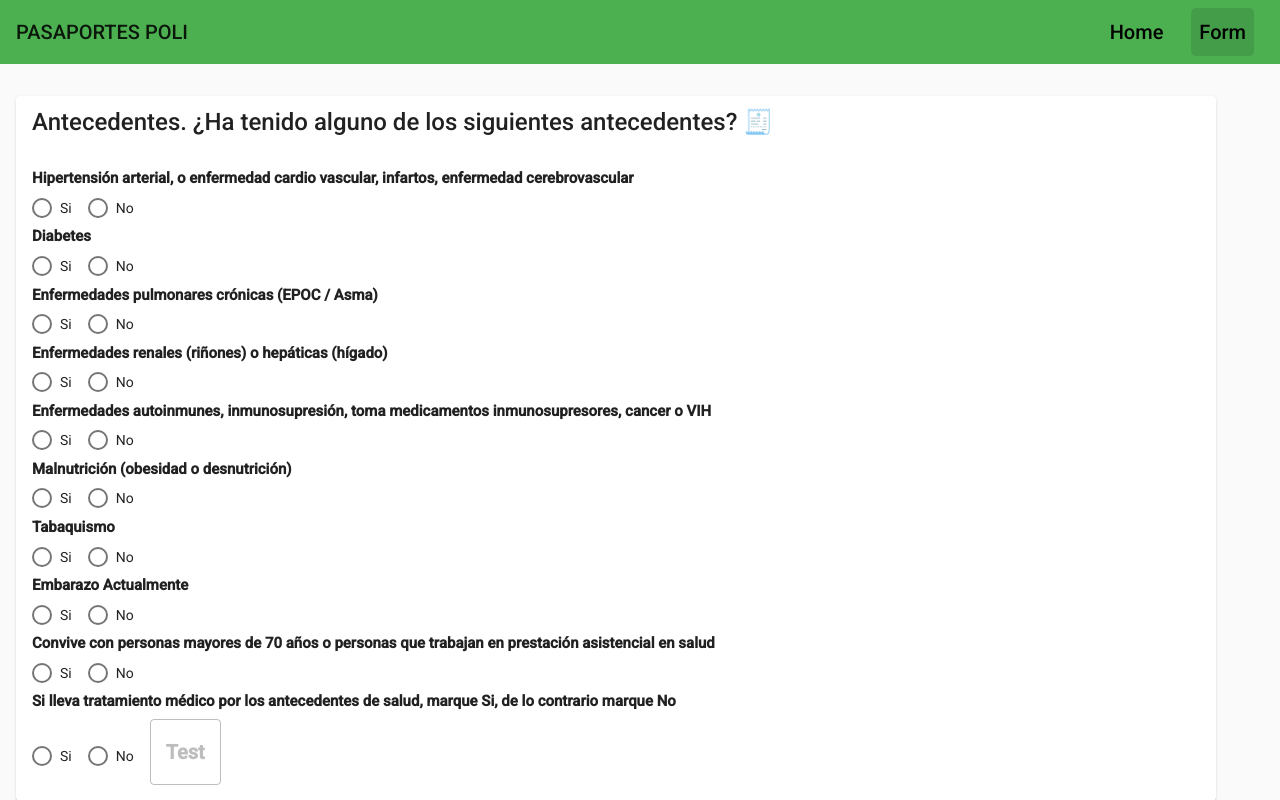
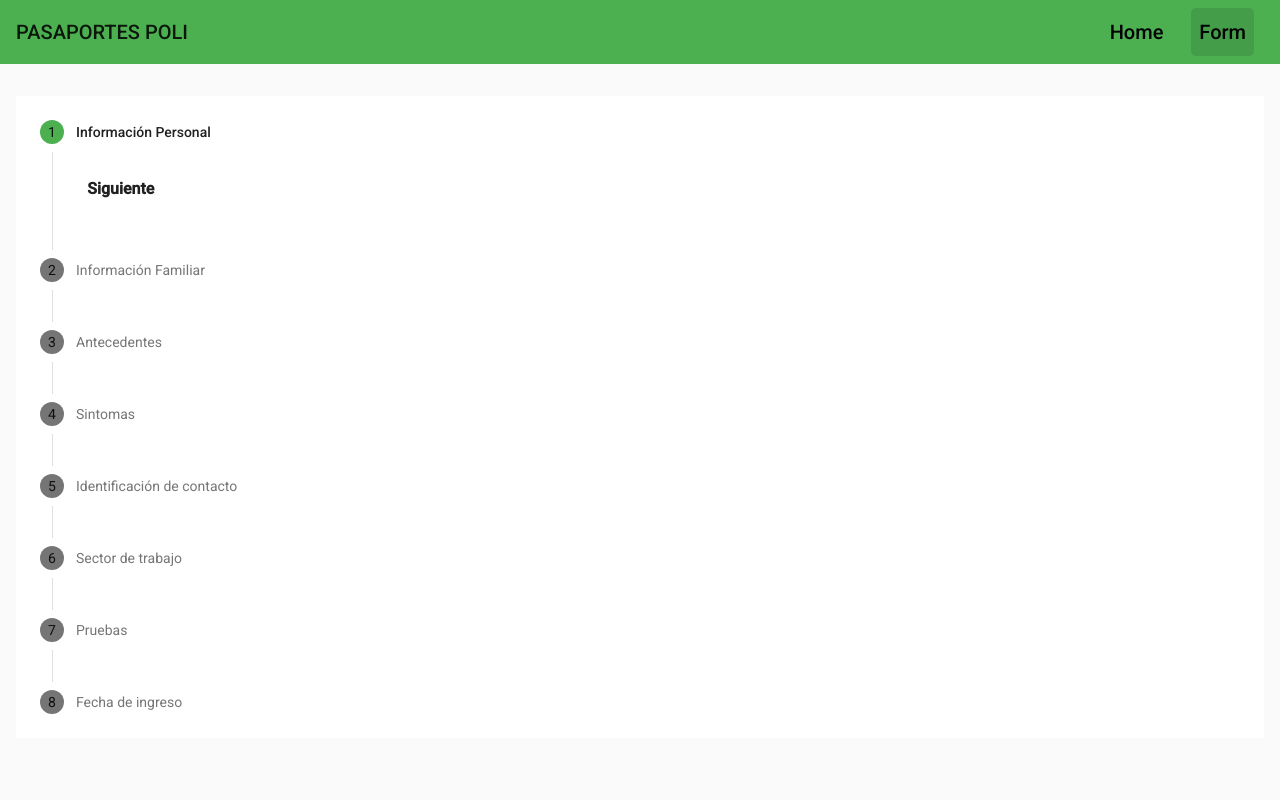
Before and after one commit to ditu474/frontend-proyecto-bd2, an Angular app: page /form in a window 1280 px wide. Built offline with nearby package versions, Linux system fonts and the light colour scheme.

Commit message:
Feature: Added steps to form

```diff
--- a/src/app/app.module.ts
+++ b/src/app/app.module.ts
@@ -16,6 +16,7 @@ import {MatRadioModule} from '@angular/material/radio';
 import {MatSelectModule} from '@angular/material/select';
 import { HttpClientModule } from '@angular/common/http';
 import { MatSnackBarModule } from '@angular/material/snack-bar';
+import {MatStepperModule} from '@angular/material/stepper';
 
 // Modules
 import { AppRoutingModule } from './app-routing.module';
@@ -55,6 +56,7 @@ import { BooleanRadioGroupComponent } from './components/form/boolean-radio-grou
     MatRadioModule,
     MatSelectModule,
     MatSnackBarModule,
+    MatStepperModule
   ],
   providers: [],
   bootstrap: [AppComponent]
--- a/src/app/components/form/card/card.component.css
+++ b/src/app/components/form/card/card.component.css
@@ -1,4 +1,3 @@
 mat-card {
-  margin: 0 0 2rem 0;
-  max-width: 1200px;
+  margin: 1rem 1rem;
 }
--- a/src/app/components/form/form.component.css
+++ b/src/app/components/form/form.component.css
@@ -1,10 +1,7 @@
 .container {
   margin: 2rem auto;
   padding: 0 1rem;
-}
-
-mat-radio-button {
-  margin-right: 10px;
+  max-width: 1400px;
 }
 
 p {
@@ -12,13 +9,21 @@ p {
   font-weight: bold;
 }
 
-.button {
-  display: flex;
-  justify-content: center;
+button {
+  font-size: 1rem;
+  margin: 0.2rem;
+  padding: 0 0.5rem;
+  font-weight: bold;
 }
 
-button {
-  font-size: 20px;
-  padding: 15px;
-  font-weight: bold;
+.mat-select-panel mat-option.mat-option {
+  margin: 1rem 0;
+  overflow: visible;
+  line-height: initial;
+  word-wrap: break-word;
+  white-space: pre-wrap;
 }
+
+.mat-option-text.mat-option-text {
+  white-space: normal;
+}
--- a/src/app/components/form/form.component.html
+++ b/src/app/components/form/form.component.html
@@ -1,7 +1,20 @@
 <div class="container">
+  <mat-vertical-stepper [linear]="true" #stepper>
+    <mat-step>
+      <ng-template matStepLabel>Información Personal</ng-template>
+      <button mat-button matStepperNext>Siguiente</button>
+    </mat-step>
+
+    <mat-step>
+      <ng-template matStepLabel>Información Familiar</ng-template>
+      <button mat-button matStepperPrevious>Anterior</button>
+      <button mat-button matStepperNext>Siguiente</button>
+    </mat-step>
+
+    <mat-step [stepControl]="antecedentesFormGroup">
+      <ng-template matStepLabel>Antecedentes</ng-template>
       <app-card
-    title="Antecedentes. ¿Ha tenido alguno de los siguientes antecedentes?
-    🧾"
+        title="Antecedentes. ¿Ha tenido alguno de los siguientes antecedentes? 🧾"
       >
         <form [formGroup]="antecedentesFormGroup">
           <app-boolean-radio-group
@@ -48,62 +61,91 @@
           lo contrario marque No"
             controlName="tratamiento_medico"
           ></app-boolean-radio-group>
-      <button
-        type="submit"
-        mat-stroked-button
-        color="primary"
-        [disabled]="antecedentesFormGroup.invalid"
-        (click)="test(antecedentesFormGroup)"
-      >
-        Test
-      </button>
         </form>
       </app-card>
+      <button mat-button matStepperPrevious>Anterior</button>
+      <button mat-button matStepperNext>Siguiente</button>
+    </mat-step>
 
-  <!-- <app-card title="¿Ha tenido síntomas en los últimos 2 días? 🤒">
-    <app-boolean-radio-group label="Tos"></app-boolean-radio-group>
+    <mat-step [stepControl]="sintomasFormGroup">
+      <ng-template matStepLabel>Sintomas</ng-template>
+      <app-card title="¿Ha tenido síntomas en los últimos 2 días? 🤒">
+        <form [formGroup]="sintomasFormGroup">
+          <app-boolean-radio-group
+            label="Tos"
+            controlName="tos"
+          ></app-boolean-radio-group>
           <app-boolean-radio-group
             label="Dolor de garganta"
+            controlName="dolor_garganta"
           ></app-boolean-radio-group>
           <app-boolean-radio-group
             label="Fiebre cuantificada mayor a 38°C"
+            controlName="fiebre"
           ></app-boolean-radio-group>
           <app-boolean-radio-group
             label="Secreción nasal (moco o flema)"
+            controlName="secrecion_nasal"
           ></app-boolean-radio-group>
           <app-boolean-radio-group
             label="Malestar general, escalofrio o dolor muscular"
+            controlName="malestar_general"
           ></app-boolean-radio-group>
           <app-boolean-radio-group
             label="Disminución de percepción de olores y sabores"
+            controlName="disminucion_percepcion"
           ></app-boolean-radio-group>
           <app-boolean-radio-group
             label="Dificultad respiratoria"
+            controlName="dificultad_respiratoria"
           ></app-boolean-radio-group>
-    <app-boolean-radio-group label="Diarrea"></app-boolean-radio-group>
+          <app-boolean-radio-group
+            label="Diarrea"
+            controlName="diarrea"
+          ></app-boolean-radio-group>
+        </form>
       </app-card>
+      <button mat-button matStepperPrevious>Anterior</button>
+      <button mat-button matStepperNext>Siguiente</button>
+    </mat-step>
 
-  <app-card title="Identificación de Contacto 👨‍👨‍👧‍👦">
+    <mat-step [stepControl]="contactoFormGroup">
+      <ng-template matStepLabel>Identificación de contacto</ng-template>
+      <app-card title="Identificación de contacto 👨‍👨‍👧‍👦">
+        <form [formGroup]="contactoFormGroup">
           <app-boolean-radio-group
             label="¿En los últimos 15 días ha tenido contacto estrecho (menor a 2 metros
     por 15 minutos sin protección) con una persona con COVID-19 positivo?"
+            controlName="contacto_positivo"
           ></app-boolean-radio-group>
           <app-boolean-radio-group
             label="¿En los últimos 15 días ha tenido contacto estrecho (menor a 2 metros
     por 15 minutos sin protección) con una persona con síntomas
     respiratorios y ud no sabe si tiene COVID-19 positivo?"
+            controlName="contacto_sintomatico"
           ></app-boolean-radio-group>
+        </form>
       </app-card>
+      <button mat-button matStepperPrevious>Anterior</button>
+      <button mat-button matStepperNext>Siguiente</button>
+    </mat-step>
 
+    <mat-step [stepControl]="sectorFormGroup">
+      <ng-template matStepLabel>Sector de trabajo</ng-template>
       <app-card title="Sector trabajo 💻">
+        <form [formGroup]="sectorFormGroup">
           <p>¿En qué sector trabaja usted?</p>
           <mat-form-field appearance="fill">
             <mat-label>Seleccione...</mat-label>
-      <select matNativeControl required>
-        <option value="Personal asistencial en Salud que atiende pacientes">
+            <select matNativeControl required formControlName="sector">
+              <option
+                value="Personal asistencial en Salud que atiende pacientes"
+              >
                 Personal asistencial en Salud que atiende pacientes
               </option>
-        <option value="Personal asistencial en Salud que No atiende pacientes">
+              <option
+                value="Personal asistencial en Salud que No atiende pacientes"
+              >
                 Personal asistencial en Salud que No atiende pacientes
               </option>
               <option value="Personal de Aseo en institución de salud">
@@ -128,29 +170,36 @@
           </mat-form-field>
 
           <p>
-      Indique si durante la pandemia Covid19, usted ha estado trabajando en
-      alguna de estas áreas: (En caso de haber trabajado en más de una de estas
-      áreas, marque la de mayor frecuencia)
+            Indique si durante la pandemia Covid19, usted ha estado trabajando
+            en alguna de estas áreas: (En caso de haber trabajado en más de una
+            de estas áreas, marque la de mayor frecuencia)
           </p>
           <mat-form-field appearance="fill">
             <mat-label>Seleccione...</mat-label>
-      <select matNativeControl required>
+            <select
+              matNativeControl
+              required
+              formControlName="area_durante_covid"
+            >
               <option value="Área de salud en urgencias">
                 Área de salud en urgencias
               </option>
-        <option value="Área de salud en hospitalización de pabellones Covid">
+              <option
+                value="Área de salud en hospitalización de pabellones Covid"
+              >
                 Área de salud en hospitalización de pabellones Covid
               </option>
               <option
                 value="Área de salud en Unidades de cuidado intensivo adulto/pediátrica y/o neonatal"
               >
-          Área de salud en Unidades de cuidado intensivo adulto/pediátrica y/o
-          neonatal
+                Área de salud en Unidades de cuidado intensivo adulto/pediátrica
+                y/o neonatal
               </option>
               <option
                 value="Área de salud en unidades de cuidado intermedio adulto y/o pediátrica"
               >
-          Área de salud en unidades de cuidado intermedio adulto y/o pediátrica
+                Área de salud en unidades de cuidado intermedio adulto y/o
+                pediátrica
               </option>
               <option value="Ninguna de las anteriores">
                 Ninguna de las anteriores
@@ -159,14 +208,16 @@
           </mat-form-field>
 
           <p>
-      En caso de que la pregunta anterior no le aplique, por favor indique en
-      qué tipo de área ha estado trabajando:
+            En caso de que la pregunta anterior no le aplique, por favor indique
+            en qué tipo de área ha estado trabajando:
           </p>
           <mat-form-field appearance="fill">
             <mat-label>Seleccione...</mat-label>
-      <select matNativeControl required>
+            <select matNativeControl required formControlName="otra_area">
               <option value="No aplica">No aplica</option>
-        <option value="Otra área de la salud">Otra área de la salud</option>
+              <option value="Otra área de la salud">
+                Otra área de la salud
+              </option>
               <option value="Área administrativa que no es de salud">
                 Área administrativa que no es de salud
               </option>
@@ -175,30 +226,47 @@
               </option>
             </select>
           </mat-form-field>
+        </form>
       </app-card>
+      <button mat-button matStepperPrevious>Anterior</button>
+      <button mat-button matStepperNext>Siguiente</button>
+    </mat-step>
 
+    <mat-step [stepControl]="pruebasFormGroup">
+      <ng-template matStepLabel>Pruebas</ng-template>
       <app-card title="Pruebas diagnósticas 👀">
+        <form [formGroup]="pruebasFormGroup">
           <app-boolean-radio-group
             label="¿En los últimos 15 días le han realizado prueba de COVID-19 con muestra
     en nariz o garganta (RT-PCR o antígeno) que ha salido positiva?"
+            controlName="prueba_con_muestra"
           ></app-boolean-radio-group>
           <app-boolean-radio-group
             label="¿En los últimos 15 días le han realizado prueba de COVID-19 en sangre
     (Prueba rápida IgG/IgM) que ha salido positiva?"
+            controlName="prueba_sangre"
           ></app-boolean-radio-group>
           <app-boolean-radio-group
             label="¿En los últimos 15 días ha estado o está en aislamiento preventivo por
     que ha sido diagnosticado de COVID-19?"
+            controlName="aislamiento"
           ></app-boolean-radio-group>
           <app-boolean-radio-group
             label="¿En los últimos 15 días ha tenido incapacidad temporal por caso asociado
     a COVID-19?"
+            controlName="incapacidad"
           ></app-boolean-radio-group>
+        </form>
       </app-card>
+      <button mat-button matStepperPrevious>Anterior</button>
+      <button mat-button matStepperNext>Siguiente</button>
+    </mat-step>
 
-  <div class="button">
+    <mat-step>
+      <ng-template matStepLabel>Fecha de ingreso</ng-template>
+      <button mat-button matStepperPrevious>Anterior</button>
+      <button mat-button (click)="stepper.reset()">Reiniciar</button>
       <button type="submit" mat-stroked-button color="primary">Enviar</button>
+    </mat-step>
+  </mat-vertical-stepper>
 </div>
-</div>
- -->
-</div>
--- a/src/app/components/form/form.component.ts
+++ b/src/app/components/form/form.component.ts
@@ -33,7 +33,36 @@ export class FormComponent implements OnInit {
       tabaquismo: [null, Validators.required],
       embarazo: [null, Validators.required],
       convive_mayores: [null, Validators.required],
-      tratamiento_medico: [null, Validators.required],
+      tratamiento_medico: [null, Validators.required]
+    });
+
+    this.sintomasFormGroup = this.formBuilder.group({
+      tos: [null, Validators.required],
+      dolor_garganta: [null, Validators.required],
+      fiebre: [null, Validators.required],
+      secrecion_nasal: [null, Validators.required],
+      malestar_general: [null, Validators.required],
+      disminucion_percepcion: [null, Validators.required],
+      dificultad_respiratoria: [null, Validators.required],
+      diarrea: [null, Validators.required]
+    });
+
+    this.contactoFormGroup = this.formBuilder.group({
+      contacto_positivo: [null, Validators.required],
+      contacto_sintomatico	: [null, Validators.required]
+    });
+
+    this.sectorFormGroup = this.formBuilder.group({
+      sector: ['', Validators.required],
+      area_durante_covid: ['', Validators.required],
+      otra_area: ['', Validators.required]
+    });
+
+    this.pruebasFormGroup = this.formBuilder.group({
+      prueba_con_muestra	: [null, Validators.required],
+      prueba_sangre	: [null, Validators.required],
+      aislamiento	: [null, Validators.required],
+      incapacidad	: [null, Validators.required]
     });
   }
 
--- a/src/app/components/home/home.component.ts
+++ b/src/app/components/home/home.component.ts
@@ -26,7 +26,7 @@ export class HomeComponent implements OnInit {
   private buildForm(): void {
     this.formGroup = this.formBuilder.group({
       email: ['', [Validators.required, Validators.pattern('^[a-z0-9._%+-]+@elpoli.edu.co')]],
-      tipo: ['estudiante', Validators.required]
+      tipo: ['', Validators.required]
     });
   }
 
```
Lines whose indentation alone changed are shown as unchanged.
